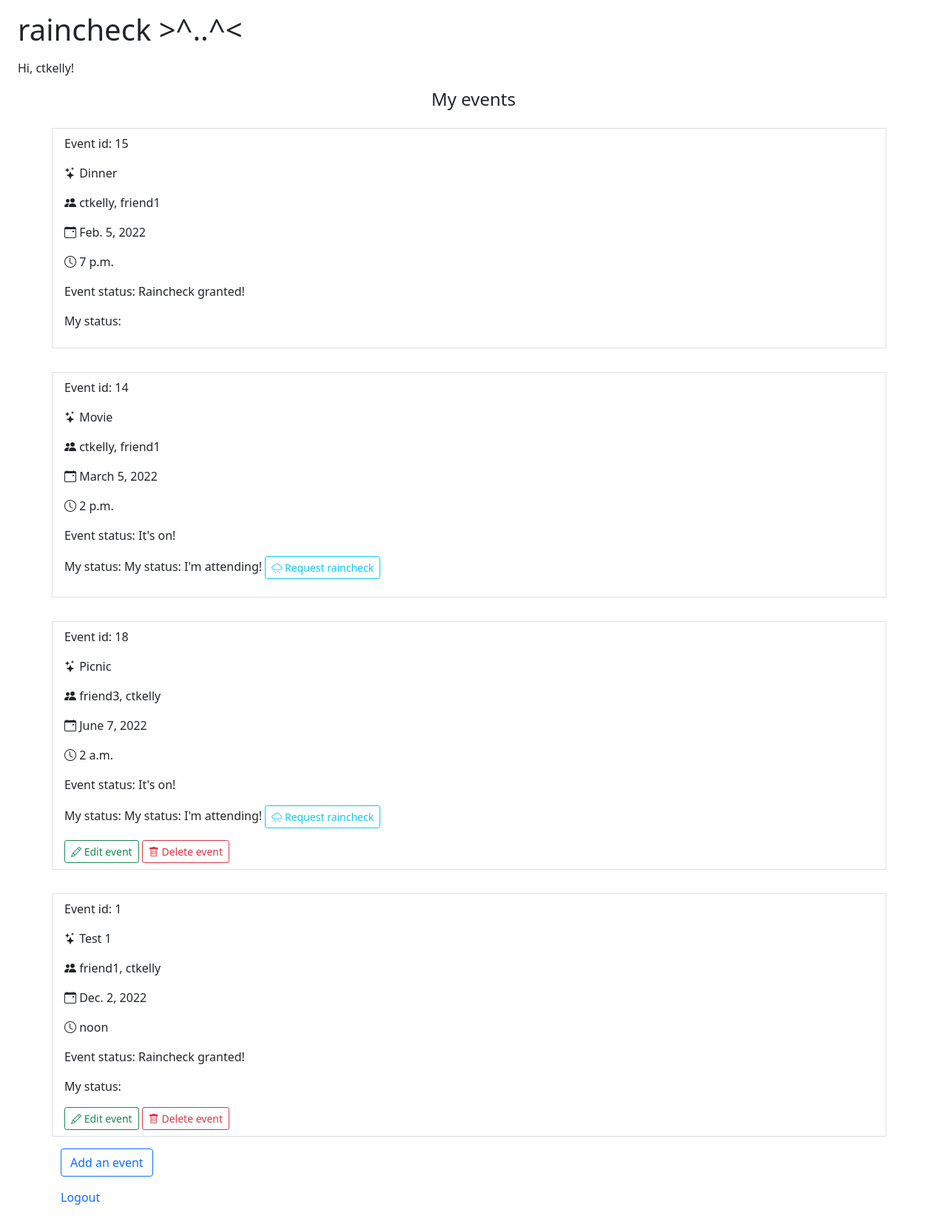
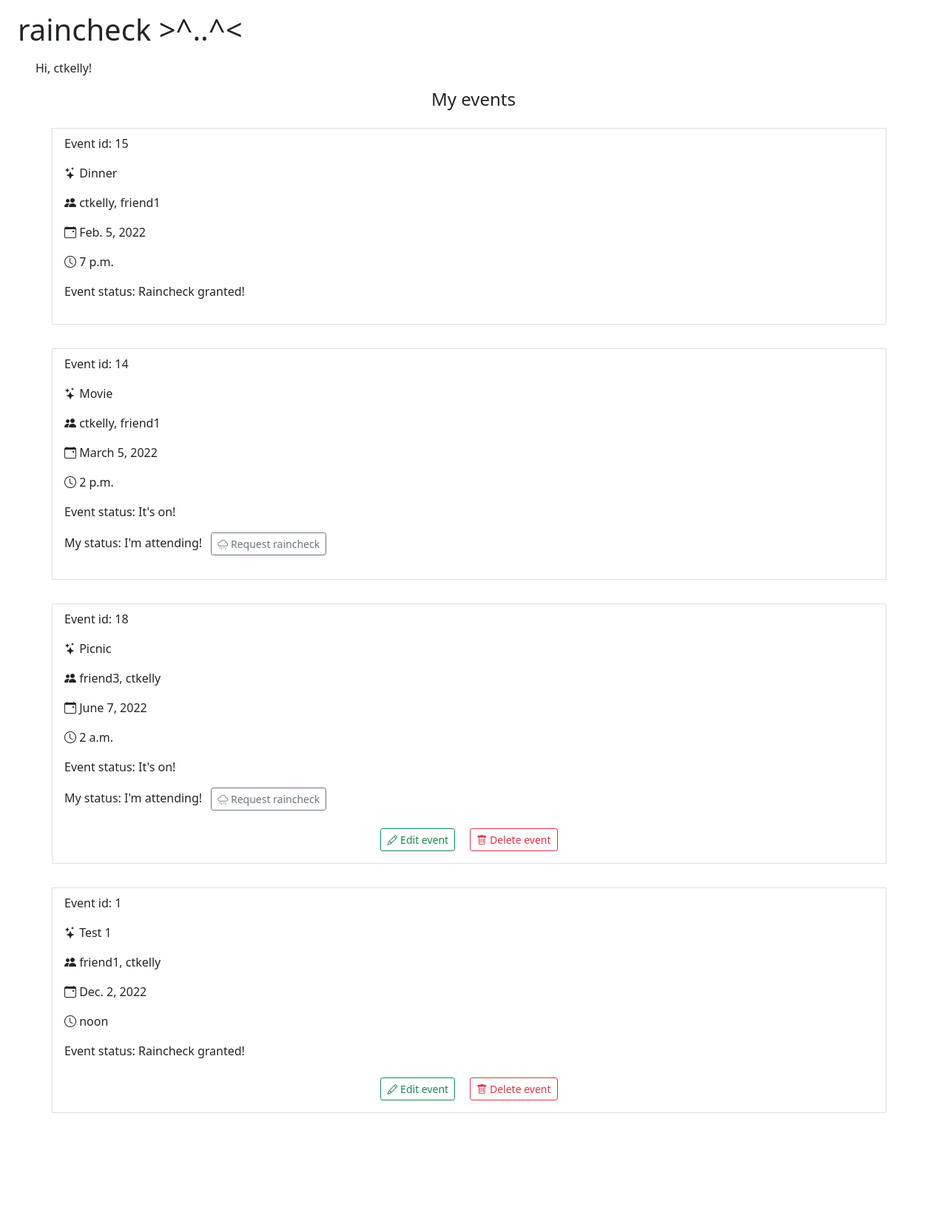
Before and after one commit to ctkelly/raincheck, a Django app: page /events/ in a window 1280 px wide. Shown: the whole page at 74% size. After the commit the page ends 1505 px from the top, so only its background shows below. Run offline with Django 3.2, Linux system fonts and the light colour scheme; a user stored in the database is signed in; data comes from the database, SQL or seed files in the repository; some libraries are stand-ins or nearby versions.

Commit message:
Update template to reflect navbar additions

```diff
--- a/events/templates/events/event_list.html
+++ b/events/templates/events/event_list.html
@@ -1,7 +1,7 @@
 {% extends "home/base.html" %}
 {% block content %}
 
-<p class="mt-3 ms-4">Hi, {{ user.username }}!</p>
+<p class="mt-3 ms-5">Hi, {{ user.username }}!</p>
 
 <h4 class="text-center">My events</h4>
 
@@ -19,38 +19,41 @@
             <p>
             {% for invitation in event.invitation_set.all %}
                 {% if invitation.invitee == request.user %}
-                    My status: {{ invitation.invitation_status }}
+                    {{ invitation.invitation_status }}
                         {% if invitation.response == True %}
                           <a href="{% url 'events:invitation_update' invitation.id %}"
-                             class="btn btn-outline-info btn-sm">
+                             class="btn btn-outline-secondary btn-sm ms-2">
                               <i class="bi bi-cloud-drizzle"></i> Request raincheck</a>
                         {%  endif %}
                 {% endif %}
             {% endfor %}
             </p>
+            <div class="text-center mt-4 mb-2">
                 {% if event.owner == user %}
                     <a href="{% url 'events:event_update' event.id %}"
-                       class="btn btn-outline-success btn-sm">
+                       class="btn btn-outline-success btn-sm me-2">
                         <i class="bi bi-pencil"></i> Edit event</a>
                      <a href="{% url 'events:event_delete' event.id %}"
-                        class="btn btn-outline-danger btn-sm"><i class="bi bi-trash"></i> Delete event</a>
+                        class="btn btn-outline-danger btn-sm ms-2"><i class="bi bi-trash"></i> Delete event</a>
                 {% endif %}
+            </div>
         </li>
       </p>
   {% endfor %}
 </ul>
 {% else %}
-  <p>You currently have no events.</p>
+    <p class="text-center mt-3">You currently have no events.</p>
 {% endif %}
 
-<div class="container-sm">
-    <p>
-        <a href="{% url 'events:event_create' %}" class="btn btn-outline-primary">Add an event</a>
-        {% if user.is_authenticated %}
-            <p><a href="{% url 'logout' %}?next={% url 'home:home' %}" class="text-decoration-none">Logout</a></p>
-        {% else %}
-            <p><a href="{% url 'login' %}?next={% url 'home:home' %}" class="text-decoration-none">Login</a></p>
-        {% endif %}
-    </p>
-</div>
+{#Added the below to navbar#}
+{#<div class="container-sm">#}
+{#    <p>#}
+{#        <a href="{% url 'events:event_create' %}" class="btn btn-outline-primary">Add an event</a>#}
+{#        {% if user.is_authenticated %}#}
+{#            <p><a href="{% url 'logout' %}?next={% url 'home:home' %}" class="text-decoration-none">Logout</a></p>#}
+{#        {% else %}#}
+{#            <p><a href="{% url 'login' %}?next={% url 'home:home' %}" class="text-decoration-none">Login</a></p>#}
+{#        {% endif %}#}
+{#    </p>#}
+{#</div>#}
 {% endblock %}
```
